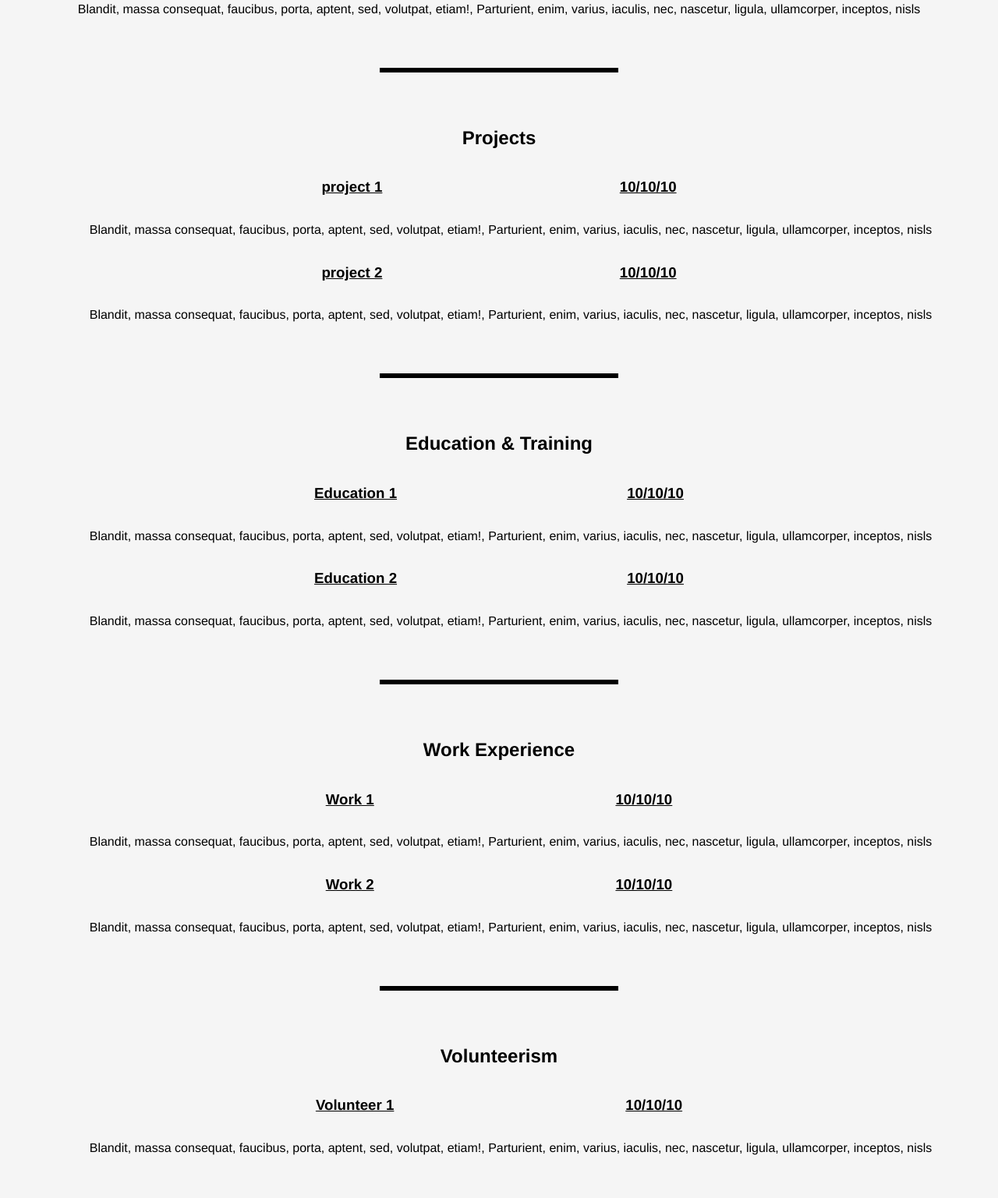
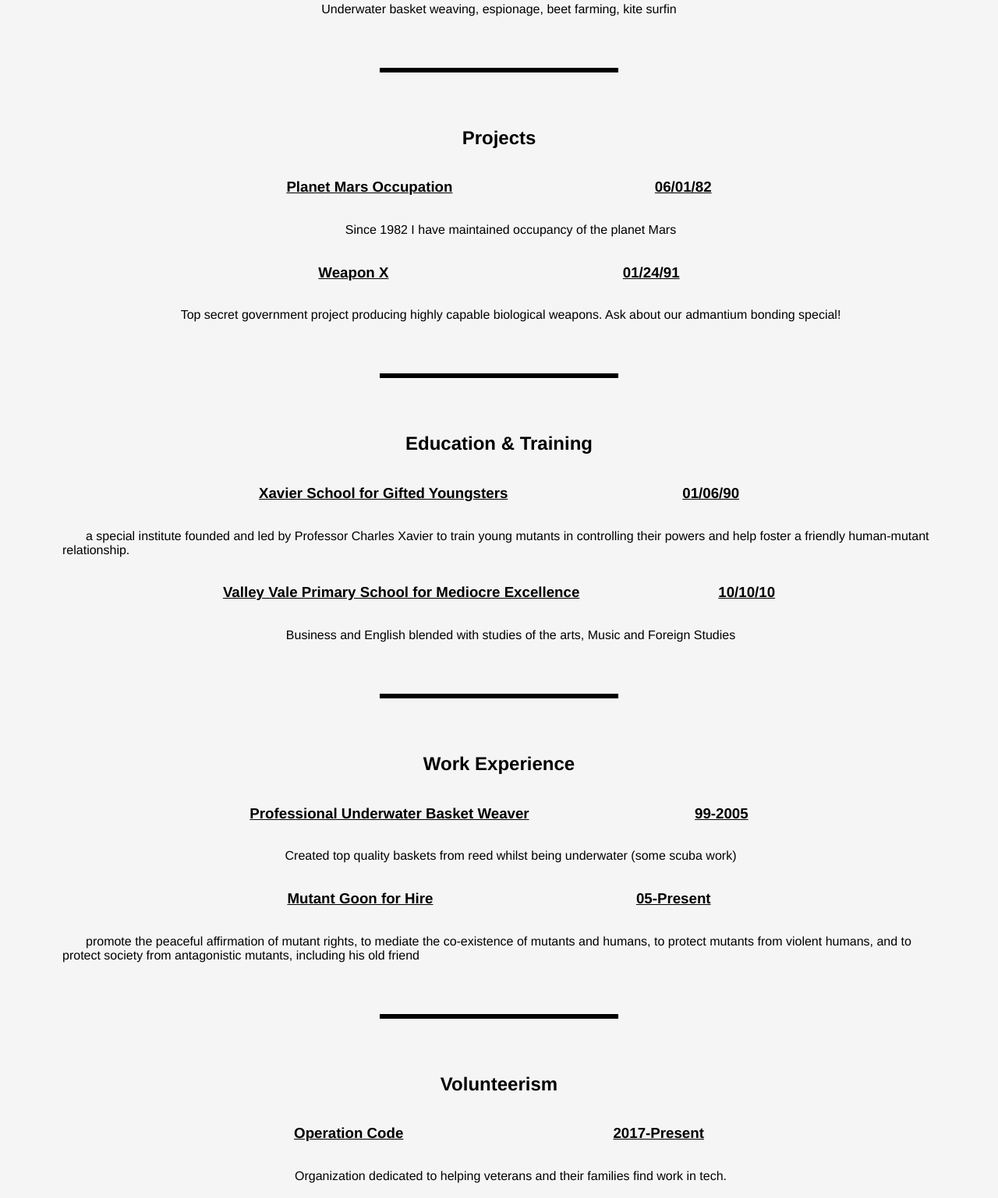
Before and after one commit to justincummings/justincummings.github.io, a plain HTML site: page index.html in a window 1280 px wide. Shown: the part 348-1885 px from the top of the page at 78% size. Before the commit the page ends 1854 px from the top, so only its background shows below. Drawn offline with Linux system fonts and the light colour scheme.

Commit message:
commit test

```diff
--- a/index.html
+++ b/index.html
@@ -24,80 +24,72 @@
     <hr class="break">
     <div class="titlelist">
         <h2>Skills & Credentials</h2>
-        <p>Blandit, massa consequat, faucibus, porta, aptent, sed, volutpat, etiam!, Parturient, enim, varius, iaculis,
-            nec, nascetur, ligula, ullamcorper, inceptos, nisls</p>
+        <p>Underwater basket weaving, espionage, beet farming, kite surfin </p>
     </div>
     <hr class="break">
     <div class="titlelist">
         <h2>Projects</h2>
     </div>
     <div class="hl">
-        <h3 class="title">project 1</h3>
-        <h3 class="date">10/10/10</h3>
+        <h3 class="title">Planet Mars Occupation</h3>
+        <h3 class="date">06/01/82</h3>
     </div>
     <div class="description">
-        <p>Blandit, massa consequat, faucibus, porta, aptent, sed, volutpat, etiam!, Parturient, enim, varius, iaculis,
-            nec, nascetur, ligula, ullamcorper, inceptos, nisls</p>
+        <p>Since 1982 I have maintained occupancy of the planet Mars</p>
     </div>
     <div class="hl">
-        <h3 class="title">project 2</h3>
-        <h3 class="date">10/10/10</h3>
+        <h3 class="title">Weapon X</h3>
+        <h3 class="date">01/24/91</h3>
     </div>
     <div class="description">
-        <p>Blandit, massa consequat, faucibus, porta, aptent, sed, volutpat, etiam!, Parturient, enim, varius, iaculis,
-            nec, nascetur, ligula, ullamcorper, inceptos, nisls</p>
+        <p>Top secret government project producing highly capable biological weapons. Ask about our admantium bonding special!</p>
     </div>
     <hr class="break">
     <div class="titlelist">
         <h2>Education & Training</h2>
     </div>
     <div class="hl">
-        <h3 class="title">Education 1</h3>
+        <h3 class="title">Xavier School for Gifted Youngsters</h3>
+        <h3 class="date">01/06/90</h3>
+    </div>
+    <div class="description">
+        <p>a special institute founded and led by Professor Charles Xavier to train young mutants in controlling their powers and help foster a friendly human-mutant relationship.</p>
+    </div>
+    <div class="hl">
+        <h3 class="title">Valley Vale Primary School for Mediocre Excellence</h3>
         <h3 class="date">10/10/10</h3>
     </div>
     <div class="description">
-        <p>Blandit, massa consequat, faucibus, porta, aptent, sed, volutpat, etiam!, Parturient, enim, varius, iaculis,
-            nec, nascetur, ligula, ullamcorper, inceptos, nisls</p>
-    </div>
-    <div class="hl">
-        <h3 class="title">Education 2</h3>
-        <h3 class="date">10/10/10</h3>
-    </div>
-    <div class="description">
-        <p>Blandit, massa consequat, faucibus, porta, aptent, sed, volutpat, etiam!, Parturient, enim, varius, iaculis,
-            nec, nascetur, ligula, ullamcorper, inceptos, nisls</p>
+        <p>Business and English blended with studies of the arts, Music and Foreign Studies</p>
     </div>
     <hr class="break">
     <div class="titlelist">
         <h2>Work Experience</h2>
     </div>
     <div class="hl">
-        <h3 class="title">Work 1</h3>
-        <h3 class="date">10/10/10</h3>
+        <h3 class="title">Professional Underwater Basket Weaver</h3>
+        <h3 class="date">99-2005</h3>
     </div>
     <div class="description">
-        <p>Blandit, massa consequat, faucibus, porta, aptent, sed, volutpat, etiam!, Parturient, enim, varius, iaculis,
-            nec, nascetur, ligula, ullamcorper, inceptos, nisls</p>
+        <p>Created top quality baskets from reed whilst being underwater (some scuba work)</p>
     </div>
     <div class="hl">
-        <h3 class="title">Work 2</h3>
-        <h3 class="date">10/10/10</h3>
+        <h3 class="title">Mutant Goon for Hire</h3>
+        <h3 class="date">05-Present</h3>
     </div>
     <div class="description">
-        <p>Blandit, massa consequat, faucibus, porta, aptent, sed, volutpat, etiam!, Parturient, enim, varius, iaculis,
-            nec, nascetur, ligula, ullamcorper, inceptos, nisls</p>
+        <p>promote the peaceful affirmation of mutant rights, to mediate the co-existence of mutants and humans, to protect mutants from violent humans, and to protect society from antagonistic mutants, including his old friend</p>
     </div>
     <hr class="break">
     <div class="titlelist">
         <h2>Volunteerism</h2>
     </div>
     <div class="hl">
-        <h3 class="title">Volunteer 1</h3>
-        <h3 class="date">10/10/10</h3>
+        <h3 class="title">Operation Code</h3>
+        <h3 class="date">2017-Present</h3>
     </div>
     <div class="description">
-        <p>Blandit, massa consequat, faucibus, porta, aptent, sed, volutpat, etiam!, Parturient, enim, varius, iaculis,
-            nec, nascetur, ligula, ullamcorper, inceptos, nisls</p>
+        <p>Organization dedicated to helping veterans and their families find work in tech.</p>
     </div>
     <script>
         function myFunction(){
```
